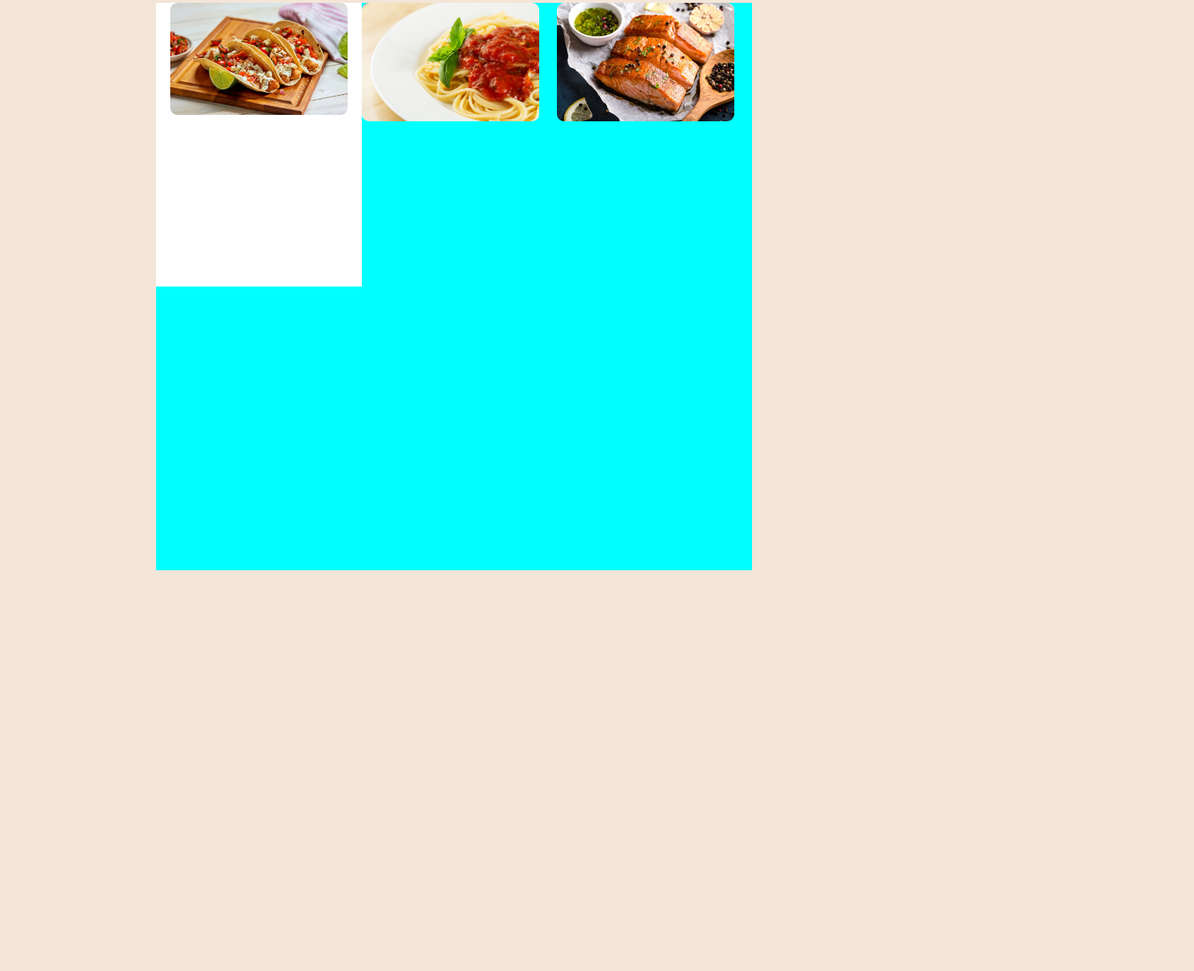
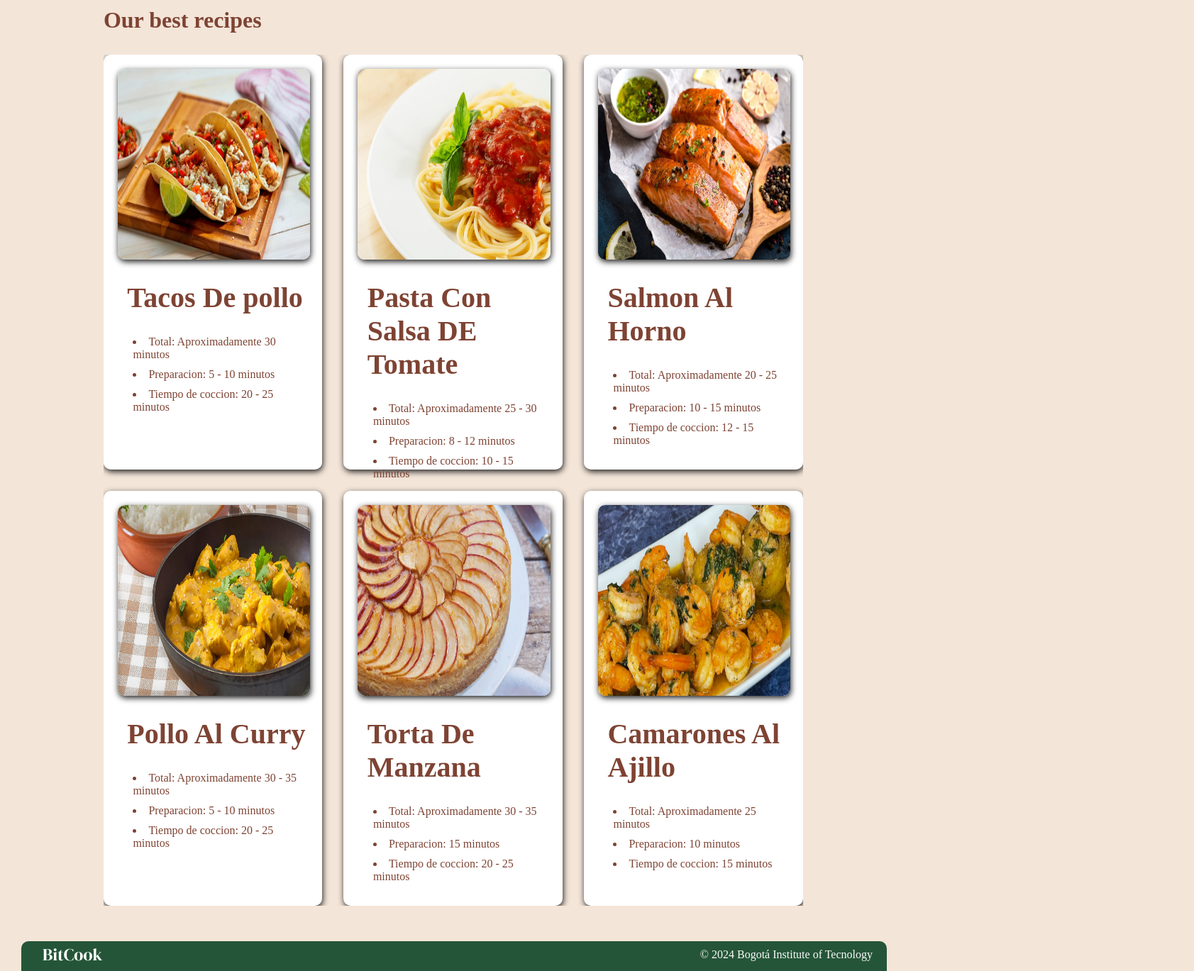
Before and after one commit to yeferson1728/BITCOOK, a plain HTML site: page index.html in a window 1280 px wide. Shown: the part 615-1984 px from the top of the page at 71% size, 1683 px wide, since content can reach past the window. Before the commit the page ends 1419 px from the top, so only its background shows below. Drawn offline with Linux system fonts and the light colour scheme; a web font is replaced by a local one.

Commit message:
terminar pagina principal

```diff
--- a/index.html
+++ b/index.html
@@ -16,17 +16,64 @@
     <button id="botonEnvia">Envia tu receta</button>
   </header>
   <body>
+    <nav id="imagenPrincipal">
+      <h1 id="textoImagenPrincipal">Ensalada de Quinoa con Vegetales y Aderezo de Limón</h1>
 
-      <img id="imagenPrincipal" src="./img/imagen-principal2.jpg" alt="" />
+    </nav>
+
+    <h1>Our best recipes</h1>
 
     <section class="grip-contenedor">
+      <div class="clase-tacos">
+        <img id="tacos" src="./img/tacosDePollo.webp" alt="" />
+        <h2>Tacos De pollo</h2>
+        <li>Total: Aproximadamente 30 minutos</li>
+        <li>Preparacion: 5 - 10 minutos</li>
+        <li>Tiempo de coccion: 20 - 25 minutos</li>
+      </div>
+      <div class="pasta"><img id="pasta" src="./img/pasta.jpg" alt="" />
+      <h2>Pasta Con Salsa DE Tomate</h2>
+    <li>Total: Aproximadamente 25 - 30 minutos</li>
+    <li>Preparacion: 8 - 12 minutos</li>
+    <li>Tiempo de coccion: 10 - 15 minutos</li>
 
-      <div class="clase-tacos"><img id="tacos" src="./img/tacosDePollo.webp" alt=""></div>
-      <div><img id="pasta" src="./img/pasta.jpg" alt=""></div>
-      <div><img id="salmon" src="./img/salmon.webp" alt=""></div>
-      <div></div>
-      <div></div>
-      <div></div>
+    </div>
+      <div class="salmon">
+        <img id="salmon" src="./img/salmon.webp" alt="" />
+        <h2>Salmon Al Horno</h2>
+        <li>Total: Aproximadamente 20 - 25 minutos</li>
+        <li>Preparacion: 10 - 15 minutos</li>
+        <li>Tiempo de coccion: 12 - 15 minutos</li>
+      </div>
+      <div class="polloAlCurry">
+        <img id="polloAlCurry" src="./img/Receta-Pollo-Curry.webp" alt="" />
+        <h2>Pollo Al Curry</h2>
+        <li>Total: Aproximadamente 30 - 35 minutos</li>
+        <li>Preparacion: 5 - 10 minutos</li>
+        <li>Tiempo de coccion: 20 - 25 minutos</li>
+      </div>
+      <div class="tortaDeManzana">
+        <img id="tortaDeManzana" src="./img/torta-de-manzana.webp" alt="" />
+        <h2>Torta De Manzana</h2>
+        <li>Total: Aproximadamente 30 - 35 minutos</li>
+        <li>Preparacion: 15 minutos</li>
+        <li>Tiempo de coccion: 20 - 25 minutos</li>
+      </div>
+      <div class="camaronesAlAjillo">
+        <img
+          id="camaronesAlAjillo"
+          src="./img/camarones al ajillo.jpg"
+          alt=""
+        />
+        <h2>Camarones Al Ajillo</h2>
+        <li>Total: Aproximadamente 25 minutos</li>
+        <li>Preparacion: 10 minutos</li>
+        <li>Tiempo de coccion: 15 minutos</li>
+      </div>
     </section>
+    <footer>
+      <div><img id="logo-final" src="./img/logo_bitcook.png" alt="" /></div>
+      <div id="final">© 2024 Bogotá Institute of Tecnology</div>
+    </footer>
   </body>
 </html>
--- a/style.css
+++ b/style.css
@@ -17,6 +17,9 @@ header {
   border-radius: 8px;
   margin-left: 25px;
   margin-right: 25px;
+  position: static;
+  position: sticky;
+  top: 0px;
 }
 #botonEnvia {
   color: #ffffff;
@@ -36,49 +39,178 @@ header {
   cursor: pointer;
 }
 .grip-contenedor {
+  background-color: #f3e5d8;
   margin-top: 30px;
-  margin-left: 220px;
+  margin-left: 11.4%;
   margin-right: 220px;
-  height: 800px;
+  margin-bottom: 50px;
+  height: 1200px;
+  width: 77%;
   display: grid;
   grid-template-columns: 1fr 1fr 1fr;
   grid-template-rows: 1fr 1fr;
   overflow: hidden;
-  background-color: aqua;
+  grid-column-gap: 30px;
+  grid-row-gap: 30px;
 }
 #imagenPrincipal {
-  width: 1465px;
+  background-image: url(./img/imagen-principal2.jpg);
+  text-align: center;
+  background-repeat: no-repeat;
+  height: 500px;
+  width: 77%;
   border-radius: 10px;
-  margin-left: 218px;
+  margin-left: 11.4%;
   margin-top: 30px;
   cursor: pointer;
-
+  box-shadow: #1f1e1e 1px 3px 8px;
+  position: relative;
+}
+#textoImagenPrincipal {
+  font-size: 50px;
+  color: #ffffff;
+  padding-top: 15%;
+  padding-right: 10%;
 }
 #tacos {
-  width: 250px;
+  margin-top: 20px;
+  width: 101%;
+  height: 46%;
   display: grid;
-  grid-area: 1 / 2 / 2 / 2 ;
+  grid-area: 1 / 2 / 2 / 2;
   border-radius: 10px;
   cursor: pointer;
-
+  box-shadow: #1f1e1e 1px 3px 8px;
 }
 #pasta {
-  width: 250px;
+  margin-top: 20px;
+  width: 101%;
+  height: 46%;
   display: grid;
-  grid-area: 1 / 2 / 2 / 2 ;
+  grid-area: 1 / 2 / 2 / 2;
   border-radius: 10px;
   cursor: pointer;
+  box-shadow: #1f1e1e 1px 3px 8px;
 }
 #salmon {
-  width: 250px;
+  margin-top: 20px;
+  width: 101%;
+  height: 46%;
   display: grid;
-  grid-area: 1 / 2 / 2 / 2 ;
+  grid-area: 1 / 2 / 2 / 2;
   border-radius: 10px;
-  display: flex;
   cursor: pointer;
- }
- .clase-tacos {
+  box-shadow: #1f1e1e 1px 3px 8px;
+}
+.clase-tacos {
   background-color: #ffffff;
   padding-left: 20px;
   padding-right: 20px;
- }
+  box-shadow: #1f1e1e 1px 3px 8px;
+  border-radius: 10px;
+}
+.pasta {
+  background-color: #ffffff;
+  padding-left: 20px;
+  padding-right: 20px;
+  box-shadow: #1f1e1e 1px 3px 8px;
+  border-radius: 10px;
+}
+.salmon {
+  background-color: #ffffff;
+  padding-left: 20px;
+  padding-right: 20px;
+  box-shadow: #1f1e1e 1px 3px 8px;
+  border-radius: 10px;
+}
+h1 {
+  color: #7e4333;
+  margin-top: 30px;
+  margin-left: 11.4%;
+}
+#polloAlCurry {
+  margin-top: 20px;
+  width: 101%;
+  height: 46%;
+  display: grid;
+  grid-area: 1 / 2 / 2 / 2;
+  border-radius: 10px;
+  cursor: pointer;
+  box-shadow: #1f1e1e 1px 3px 8px;
+}
+.polloAlCurry {
+  background-color: #ffffff;
+  padding-left: 20px;
+  padding-right: 20px;
+  box-shadow: #1f1e1e 1px 3px 8px;
+  border-radius: 10px;
+}
+.tortaDeManzana {
+  background-color: #ffffff;
+  padding-left: 20px;
+  padding-right: 20px;
+  box-shadow: #1f1e1e 1px 3px 8px;
+  border-radius: 10px;
+}
+
+#tortaDeManzana {
+  margin-top: 20px;
+  width: 101%;
+  height: 46%;
+  display: grid;
+  grid-area: 1 / 2 / 2 / 2;
+  border-radius: 10px;
+  cursor: pointer;
+  box-shadow: #1f1e1e 1px 3px 8px;
+}
+.camaronesAlAjillo {
+  background-color: #ffffff;
+  padding-left: 20px;
+  padding-right: 20px;
+  box-shadow: #1f1e1e 1px 3px 8px;
+  border-radius: 10px;
+}
+
+#camaronesAlAjillo {
+  margin-top: 20px;
+  width: 101%;
+  height: 46%;
+  display: grid;
+  grid-area: 1 / 2 / 2 / 2;
+  border-radius: 10px;
+  cursor: pointer;
+  box-shadow: #1f1e1e 1px 3px 8px;
+}
+footer {
+  background-color: #255538;
+  display: flex;
+  justify-content: space-between;
+  padding-top: 20px;
+  margin-left: 30px;
+  margin-right: 30px;
+  border-top-left-radius: 10px;
+  border-top-right-radius: 10px;
+}
+#logo-final {
+  position: relative;
+  bottom: 10px;
+  left: 30px;
+}
+#final {
+  color: #fafafa;
+  position: relative;
+  bottom: 10px;
+  right: 20px;
+}
+h2 {
+  font-size: 40px;
+  color: #7e4333;
+  margin-bottom: 30px;
+  margin-top: 30px;
+  margin-left: 5%;
+}
+li {
+  color: #7e4333;
+  margin-top: 10px;
+  margin-left: 8%;
+}
```
Also changed, not shown: img/Receta-Pollo-Curry.webp (added), img/camarones al ajillo.jpg (added), img/cbfa5d80b366-ensalada-quinoa-t.avif (added), img/imagen-principal2.jpg, img/torta-de-manzana.webp (added).
